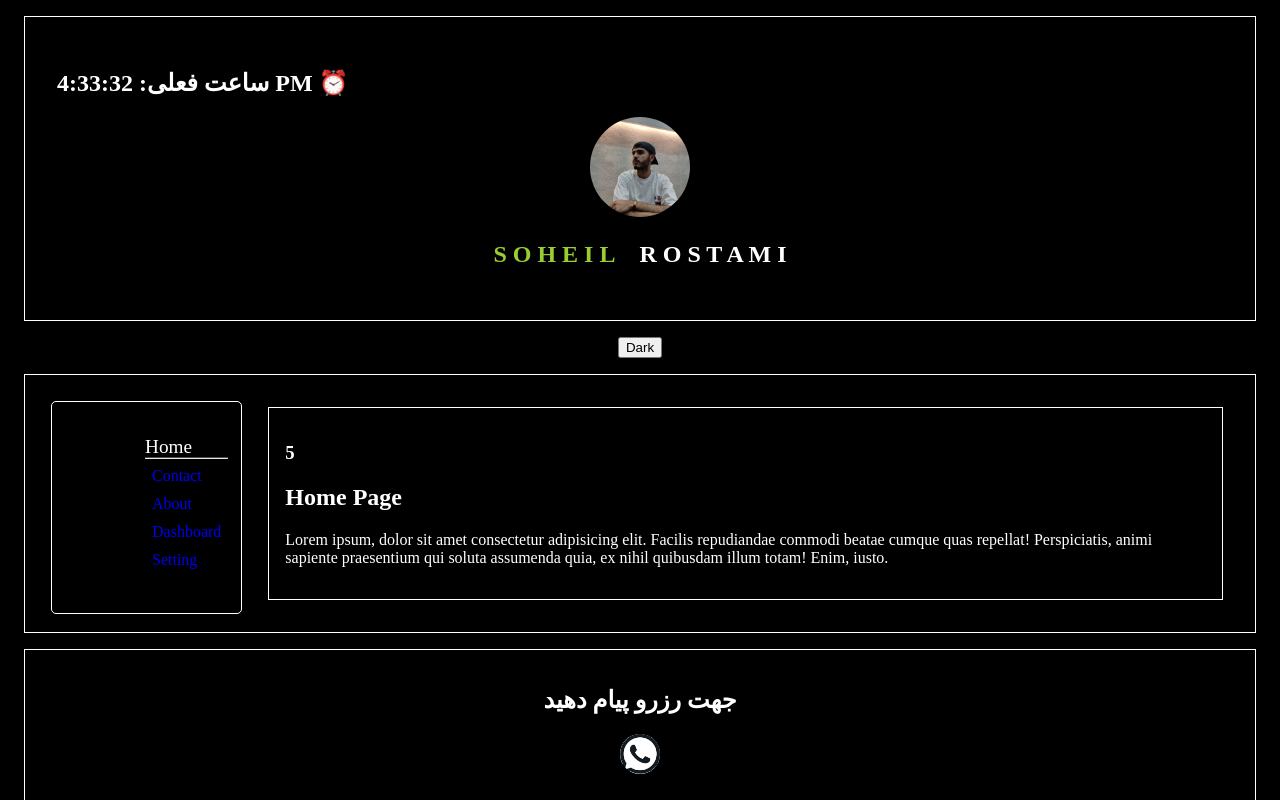
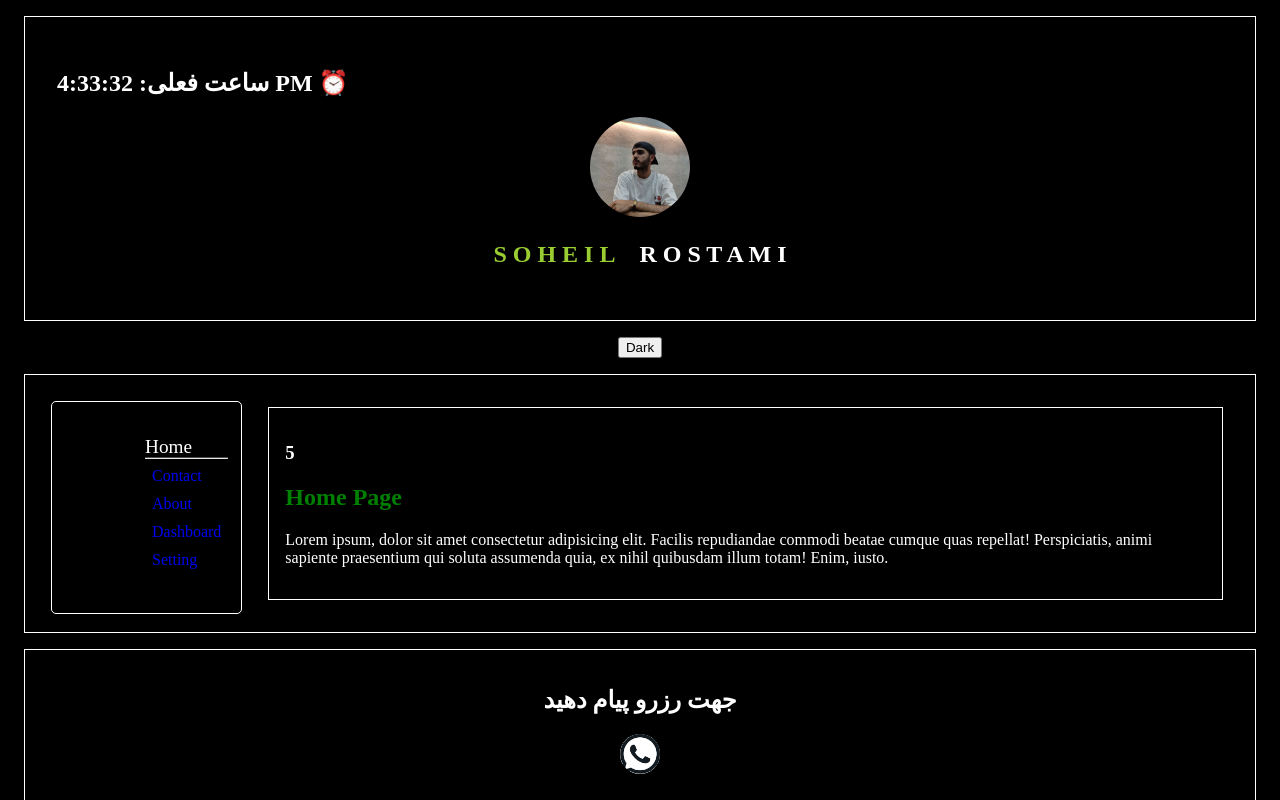
Before and after one commit to 3oheil-rostami/my-next-app, a Next.js app: page / in a window 1280 px wide. Shown: the top 800 px of the page. Built offline with nearby package versions, Linux system fonts and the light colour scheme.

Commit message:
add css global and css module

```diff
--- a/src/app/myres/page.jsx
+++ b/src/app/myres/page.jsx
@@ -3,7 +3,7 @@ import React from 'react'
 export default function myRes() {
   return (
     <div>
-      <h2>rrrr</h2>
+      <h2>رزومه های من</h2>
     </div>
   )
 }
--- a/src/app/page.js
+++ b/src/app/page.js
@@ -1,6 +1,7 @@
 'use client'
 import { useEffect, useState } from "react";
-
+// import '../../styles/button.module.css'
+import styles from '../../styles/button.module.css'
 export default function Home() {
 
   const [num, setNum] = useState(0)
@@ -18,7 +19,7 @@ export default function Home() {
 
       <h1>{num}</h1>
 
-      <h2>Home Page</h2>
+      <h2 className={styles.headers}>Home Page</h2>
       <p>Lorem ipsum, dolor sit amet consectetur adipisicing elit. Facilis repudiandae commodi beatae cumque quas repellat! Perspiciatis, animi sapiente praesentium qui soluta assumenda quia, ex nihil quibusdam illum totam! Enim, iusto.</p>
 
 
--- /dev/null
+++ b/styles/button.module.css
@@ -0,0 +1,3 @@
+.headers {
+    color: green;
+}
```
Also changed, not shown: 1 other file (tests, documents, lock files or other folders).
